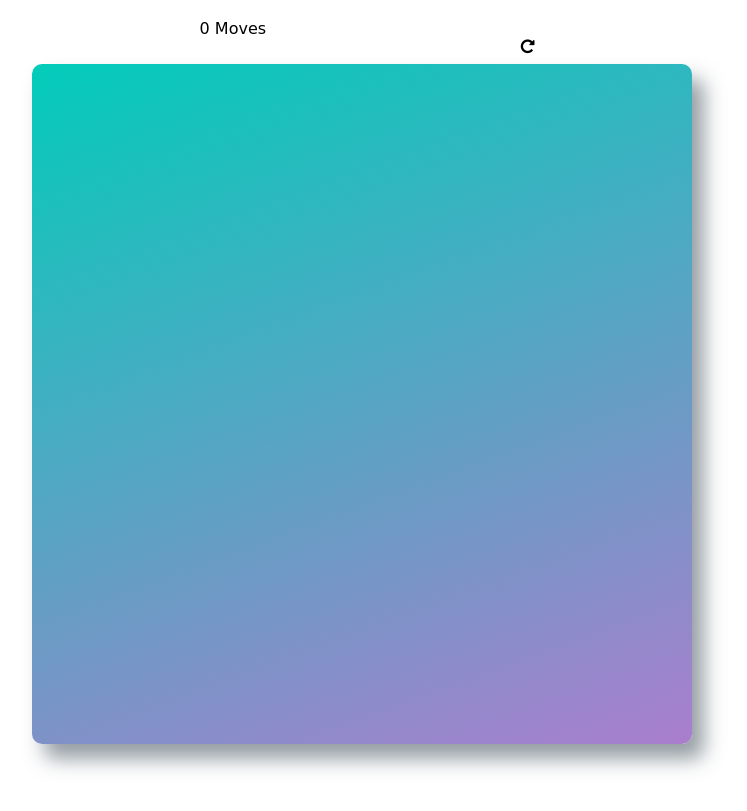
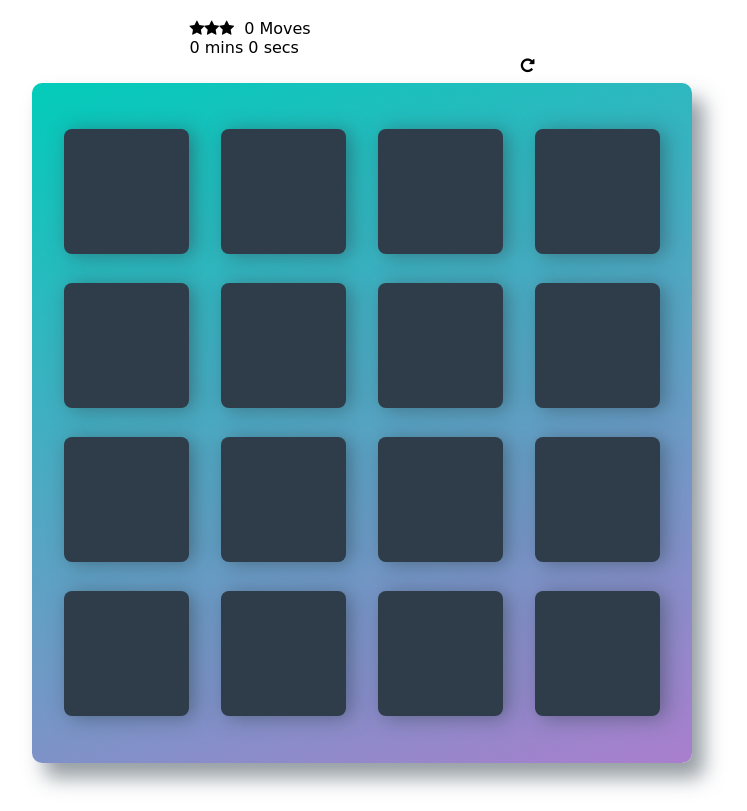
Before and after one commit to mjwolf878/mmemorygame, a plain HTML site: page index.html in a window 1280 px wide. Shown: the part 67-878 px from the top of the page, without its empty margins (278-1025 px from the left). Drawn offline with Linux system fonts and the light colour scheme; a web font is replaced by a local one.

Commit message:
Update index.html

```diff
--- a/index.html
+++ b/index.html
@@ -1,4 +1,4 @@
-
+<doctype! html>
 <html lang="en">
 <head>
     <meta charset="utf-8">
@@ -32,6 +32,6 @@
 
     </div>
   <div class='win'></div>
-      <script src="app.js"></script>
+      <script src="./js/app.js"></script>
 </body>
 </html>
```
